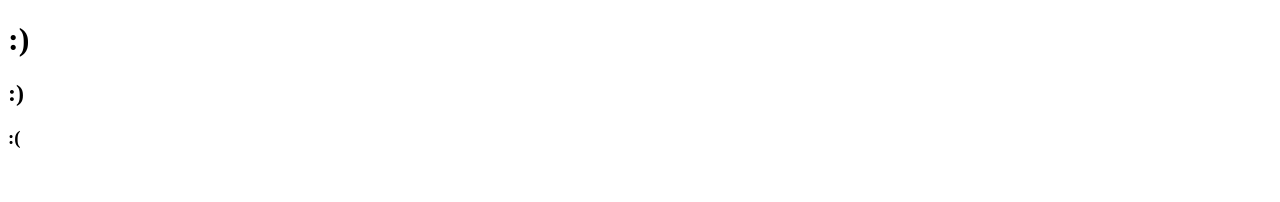
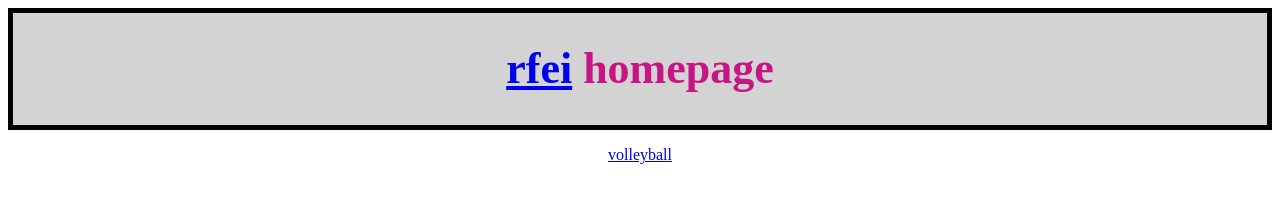
Before and after one commit to ryanfei05/ryanfei05.github.io, a plain HTML site: page index.html in a window 1280 px wide. Drawn offline with Linux system fonts and the light colour scheme.

Commit message:
created styles.css & started skeleton
v0: index foundation

```diff
--- a/index.html
+++ b/index.html
@@ -1,11 +1,19 @@
 <!DOCTYPE html>
 <html>
 <head>
-	<title>What's up</title>
+	<title>rfei | Home</title>
+	<link href="styles.css" type="text/css" rel="stylesheet">
 </head>
 <body>
-<h1>:)</h1>
-<h2>:)</h2>
-<h3>:(<h3>
-<p>
+	<div id='main-head'>
+		<h1 > <a href="./aboutme.html">rfei</a> homepage</h1>
+	</div>
+	<div>
+
+	</div>
+
+	<p><a href="./volleyball.html">volleyball</a></p>
+
+
+</body>
 </html>
--- /dev/null
+++ b/styles.css
@@ -0,0 +1,16 @@
+#main-head{
+  color: mediumvioletred;
+  border: 5px solid black;
+  padding: 1px;
+  text-align: center;
+  background-color: lightgrey;
+  font-size: 22px;
+}
+
+p{
+   text-align: center;
+}
+
+p:hover{
+  color: hotpink;
+}
```
Also changed, not shown: 404.html (+10 -4 lines), aboutme.html (added, +12 -0 lines), volleyball.html (added, +12 -0 lines).
